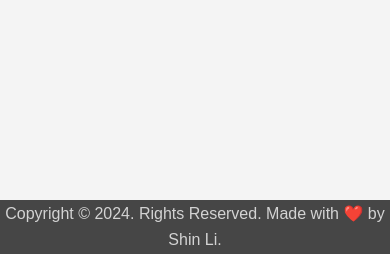
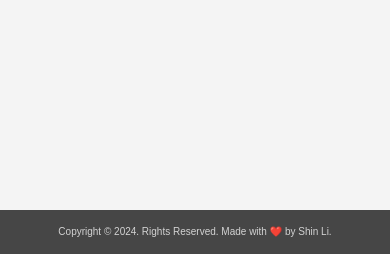
Before and after one commit to shin13/flask-calculator-deployment, a Flask app: page / in a window 390 px wide. Shown: the part 590-844 px from the top of the page. Run offline with Flask 3, Linux system fonts and the light colour scheme.

Commit message:
Update footer.

```diff
--- a/static/css/style.css
+++ b/static/css/style.css
@@ -164,14 +164,14 @@ footer {
     /* background-color: #333; */
     background-color: rgba(51, 51, 51, 0.9);  /* 0.5 is 50% transparency */
     color: lightgray;
-    height: 50px;
+    height: 40px;
     width: auto;
     text-align: center;
     display: flex;
     justify-content: center;
     align-items: center;
     padding: 2px;
-    font-size: 16px;
+    font-size: 12px;
     margin-top: auto;
 }
 
@@ -192,6 +192,9 @@ footer {
 
     input[type="number"], button {
         font-size: 16px;
+    }
+    footer {
+        font-size: 10px;
     }
 }
 
@@ -222,6 +225,9 @@ footer {
         height: 40px;
         line-height: 40px;
         font-size: 16px;
+    }
+    footer {
+        font-size: 10px;
     }
 }
 
```
